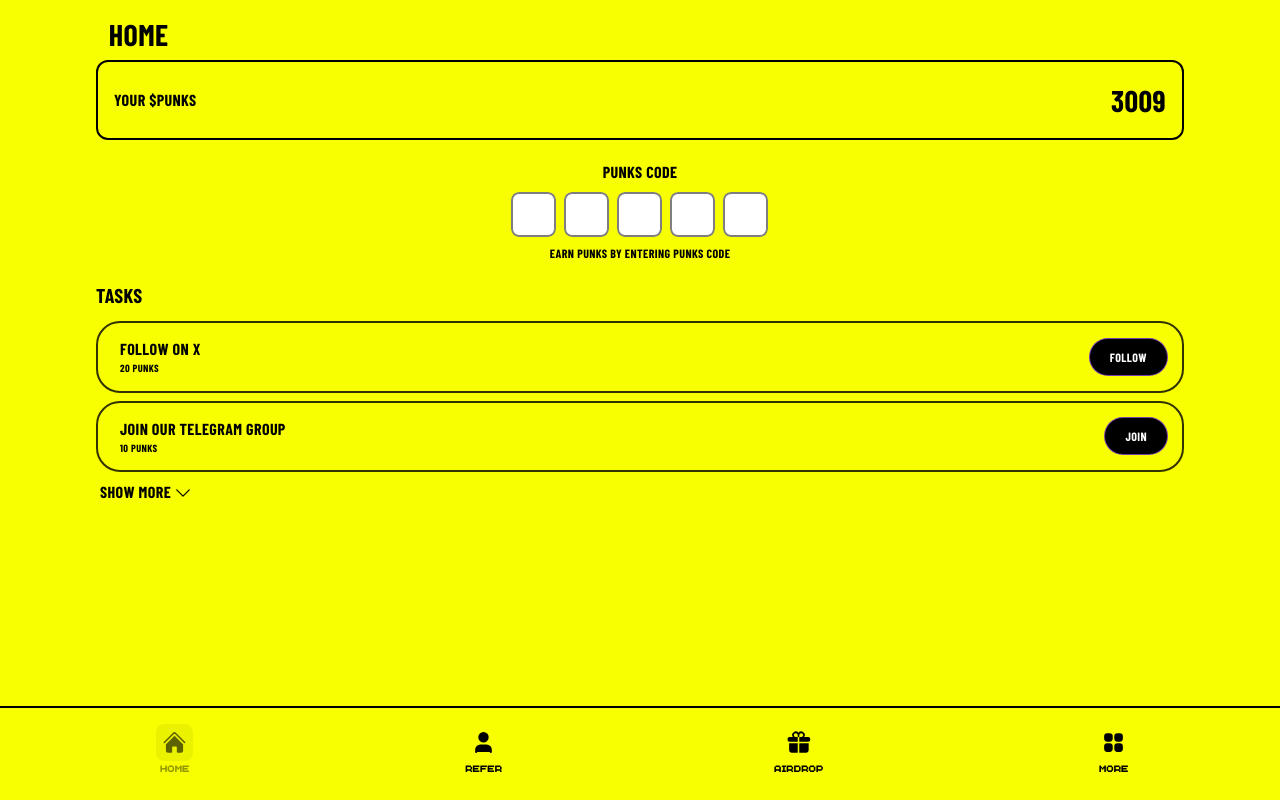
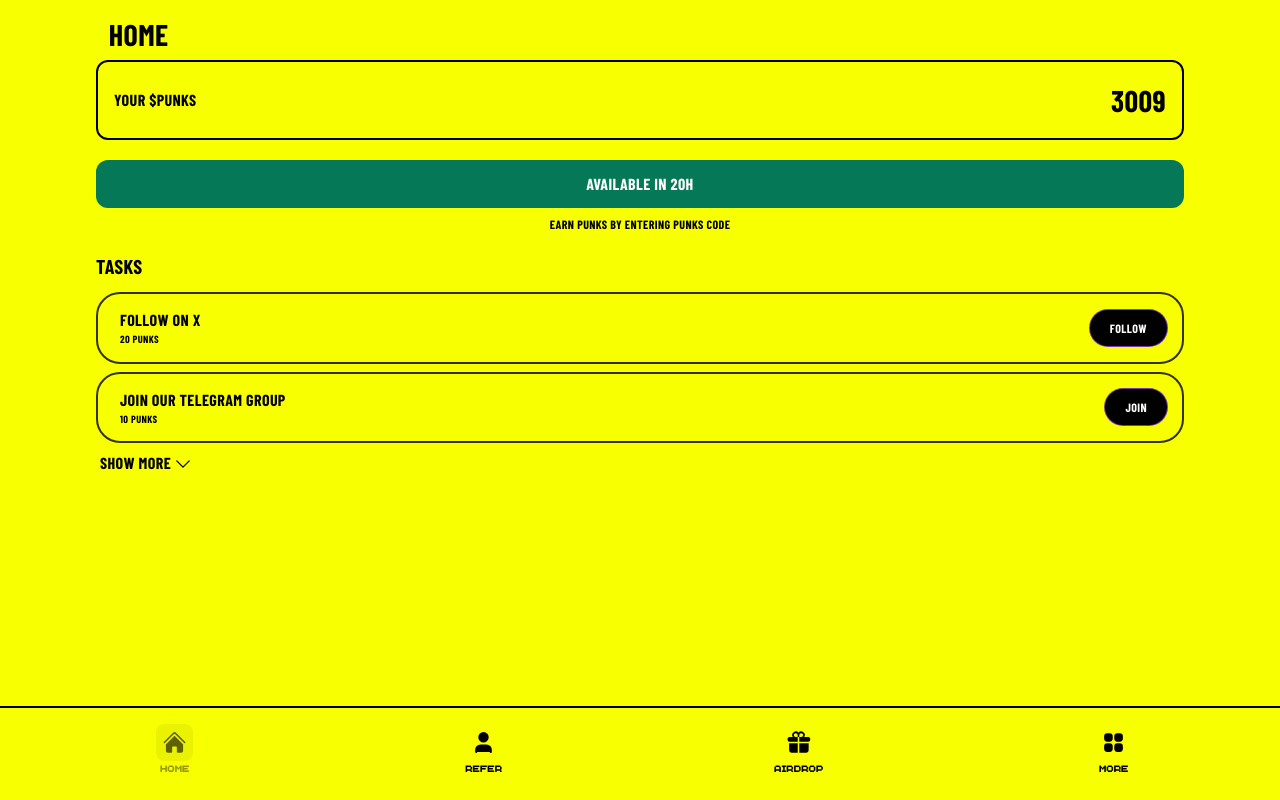
Before and after one commit to snehilgamit/punks, a Next.js app: page /test in a window 1280 px wide. Built offline with nearby package versions, Linux system fonts and the light colour scheme.

Commit message:
Update Index.js

```diff
--- a/components/Home/Index.js
+++ b/components/Home/Index.js
@@ -71,6 +71,7 @@ const Task = ({ title, reward, bottonTxt }) => {
 const CodeGame = () => {
     const [code, setCode] = useState(new Array(5).fill(''));
     const [border, setBorder] = useState('rgb(0 0 0 / 0.5) 2px solid')
+    const [available, setAvailable] = useState(false)
     const handleCode = (e, index) => {
         const codee = code.join('')
         if (codee.length == 4) {
@@ -108,6 +109,8 @@ const CodeGame = () => {
 
     return (
         <div className='w-[85%] mt-5 flex justify-center items-center flex-col'>
+            {available ?
+                <>
                     <div className='mb-2'>Punks code</div>
                     <div className='flex gap-2 justify-center items-center w-[85%]'>
                         {code.map((digit, index) => (
@@ -126,6 +129,10 @@ const CodeGame = () => {
                             </div>
                         ))}
                     </div>
+                </> : <>
+                        <div className='w-full flex justify-center py-3 bg-emerald-700 text-white rounded-xl'>Available in 20h</div>
+                </>
+            }
             <div className='mt-2 text-xs'>Earn Punks by entering punks code</div>
         </div>
     );
```
Lines whose indentation alone changed are shown as unchanged.
